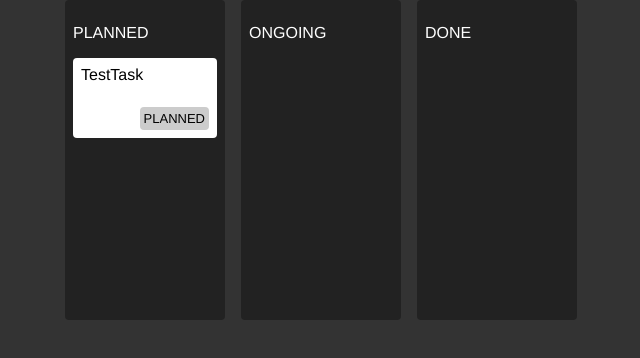
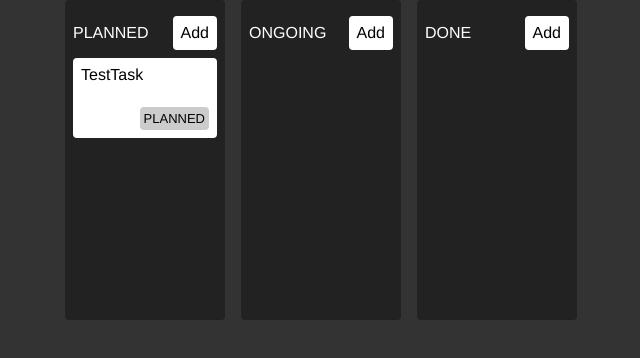
Before and after one commit to geane-estudos/zustand, a React (Vite) app: page / in a window 1280 px wide. Shown: the top 358 px of the page, without its empty margins (319-959 px from the left). Built offline with nearby package versions, Linux system fonts and the light colour scheme.

Commit message:
chore: adding tasks

```diff
--- a/src/Components/Column/Column.css
+++ b/src/Components/Column/Column.css
@@ -8,3 +8,48 @@
   border-radius: 4px;
   padding: 0.5rem;
 }
+
+.titleWrapper {
+  display: flex;
+  justify-content: space-between;
+  align-items: center;
+}
+
+.titleWrapper button {
+  all: unset;
+  color: black;
+  background: white;
+  padding: 0.5rem;
+  border-radius: 4px;
+  height: fit-content;
+  cursor: pointer;
+}
+
+.titleWrapper button:hover {
+  background-color: var(--COLOR-GRAY-LIGHT);
+}
+
+.Modal {
+  position: absolute;
+  background: rgba(0, 0, 0, 0.3);
+  width: 100%;
+  height: 100%;
+  top: 0;
+  left: 0;
+}
+
+.modalContent {
+  background: white;
+  position: absolute;
+  z-index: 1;
+  padding: 1rem;
+  height: 5rem;
+  width: 20rem;
+  top: 50%;
+  left: 50%;
+  transform: translate(-50%, -50%);
+  display: flex;
+  justify-content: center;
+  align-items: center;
+  border-radius: 4px;
+}
--- a/src/Components/Column/Column.jsx
+++ b/src/Components/Column/Column.jsx
@@ -1,17 +1,43 @@
-import React from 'react'
-import './Column.css'
-import Task from '../Task/Task'
-import { useStore } from '../../../store'
+import React from "react";
+import "./Column.css";
+import Task from "../Task/Task";
+import { useStore } from "../../../store";
 
-const Column = ({state}) => {
-  const tasks = useStore(store=>store.tasks.filter(task=>task.state === state))
+const Column = ({ state }) => {
+  const [text, setText] = React.useState("");
+  const [open, setOpen] = React.useState("");
+
+  const tasks = useStore((store) =>
+    store.tasks.filter((task) => task.state === state)
+  );
+  const addTask = useStore((store) => store.addTask);
   return (
-    <div className='column'>
-      <p>{state}</p>
-      {tasks.map((task)=><Task title={task.title} key={task.title}/>)}
+    <div className="column">
+      <div className="titleWrapper">
+        <p>{state}</p>
+        <button onClick={() => setOpen(true)}>Add</button>
+      </div>
+      {tasks.map((task) => (
+        <Task title={task.title} key={task.title} />
+      ))}
+      {open && (
+        <div className="Modal">
+          <div className="modalContent">
+            <input onChange={(e) => setText(e.target.value)} value={text} />
+            <button
+              onClick={() => {
+                addTask(text, state);
+                setText("");
+                setOpen(false);
+              }}
+            >
+              Submit
+            </button>
+          </div>
+        </div>
+      )}
+    </div>
+  );
+};
 
-    </div>
-  )
-}
-
-export default Column
+export default Column;
--- a/src/Components/Task/Task.css
+++ b/src/Components/Task/Task.css
@@ -7,6 +7,7 @@
     display: flex;
     flex-direction: column;
     justify-content: space-between;
+    margin-bottom: 0.5rem;
 }
 
 .bottomWrapper {
--- a/store.js
+++ b/store.js
@@ -1,7 +1,9 @@
 import { create } from "zustand";
 
-const store = (set) =>({
-    tasks: [{title: 'TestTask', state: 'PLANNED'}],
+const store = (set) => ({
+  tasks: [{ title: "TestTask", state: "PLANNED" }],
+  addTask: (title, state) =>
+    set((store) => ({ tasks: [...store.tasks, { title, state }] })), //adding a new element
 });
 
-export const useStore = create(store)
+export const useStore = create(store);
```
Lines whose indentation alone changed are shown as unchanged.
